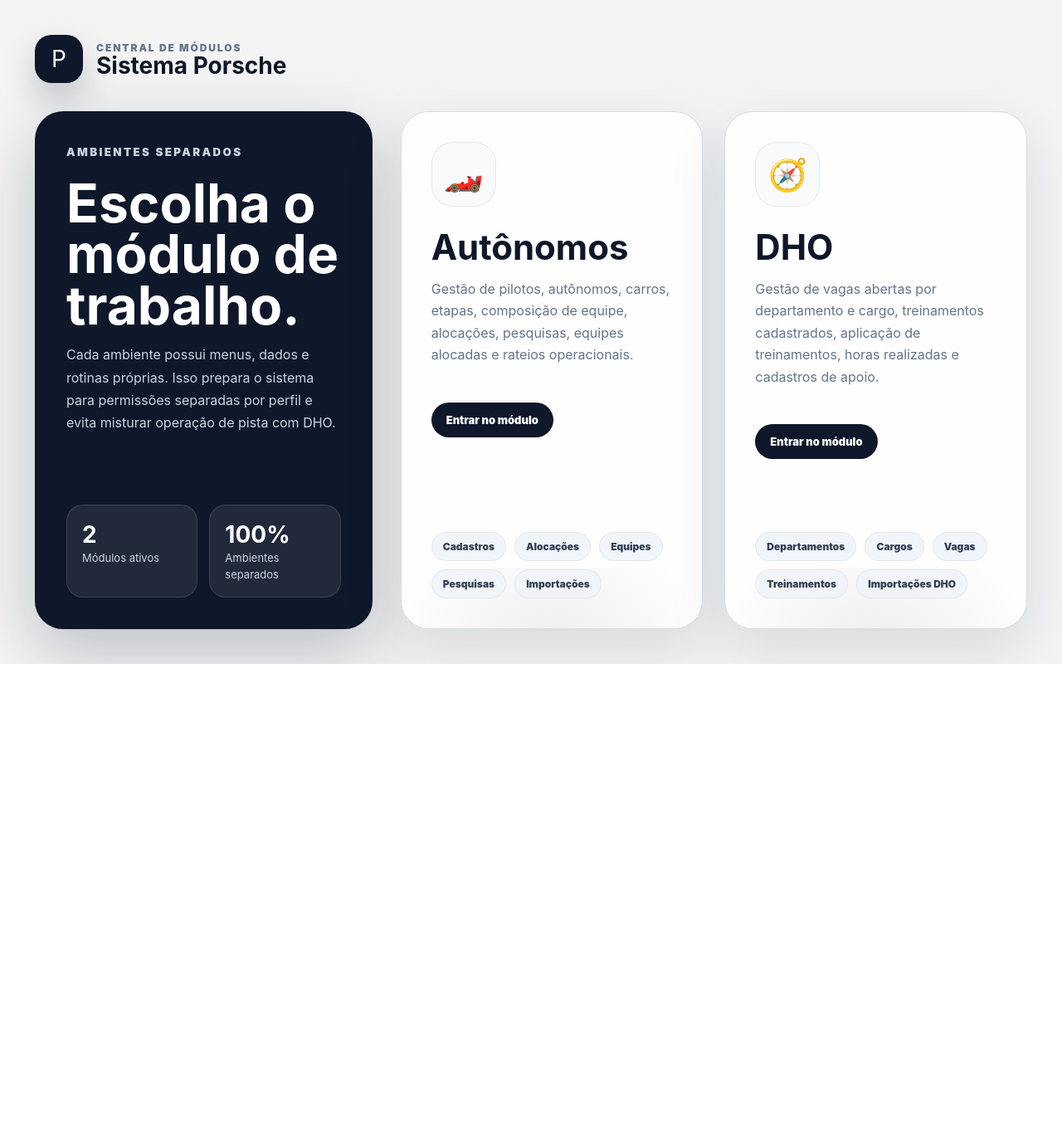
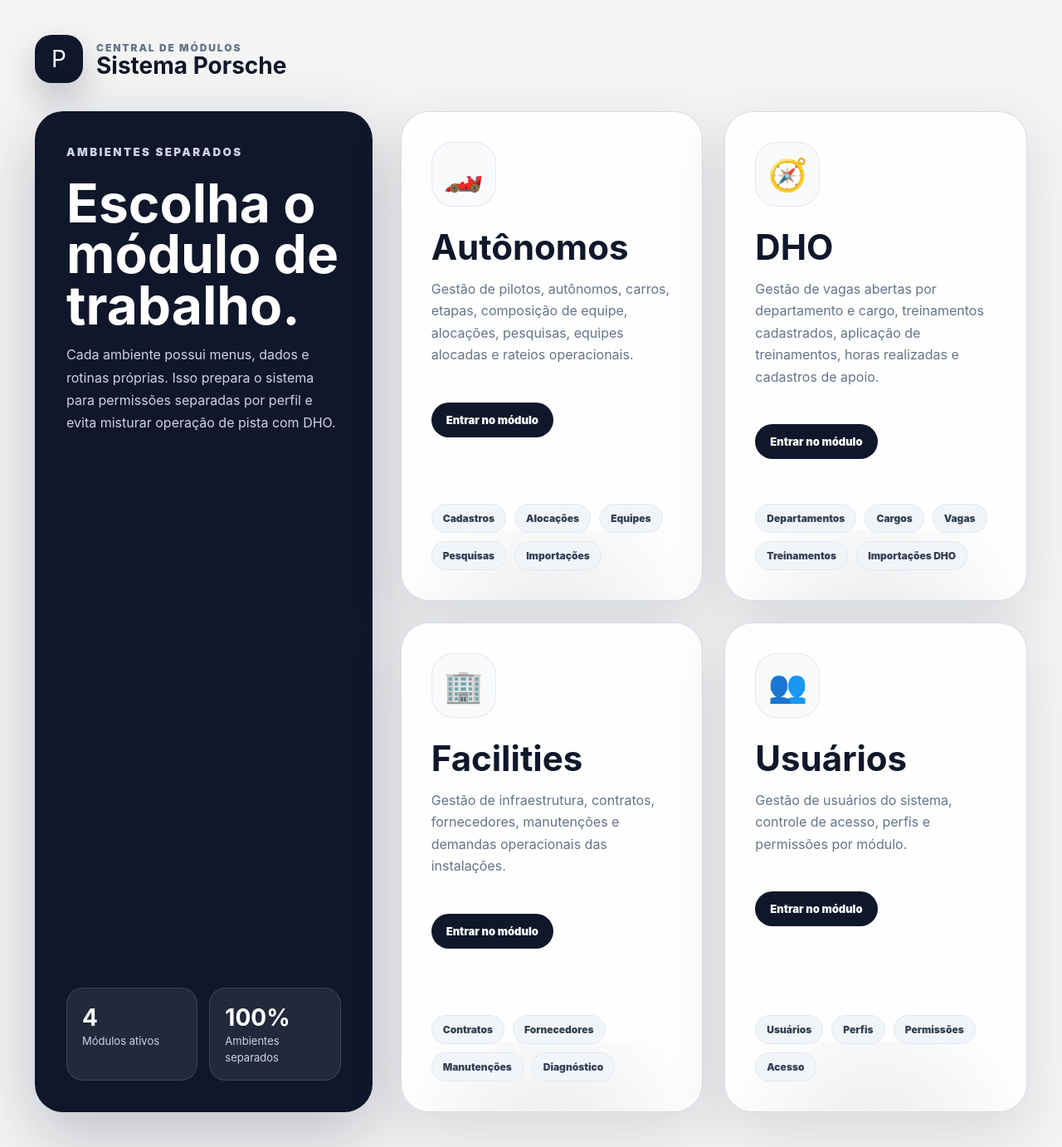
Before and after one commit to 77-Indicadores/porsche_autonomos, a Python web app: template app/templates/modulos.html in a window 1280 px wide. Shown: the whole page at 83% size. Before the commit the page ends 800 px from the top, so only its background shows below. Run offline with Jinja, Linux system fonts and the light colour scheme; the template is opened without the code that fills it, so the values that code supplies are empty.

Commit message:
Fix auth dict access, SQLite date cleanup e tela de modulos

```diff
--- a/app/database.py
+++ b/app/database.py
@@ -56,7 +56,9 @@ def limpar_datas_vazias_sqlite():
     with engine.begin() as conn:
         for table_name in inspector.get_table_names():
             for column in inspector.get_columns(table_name):
-                if not isinstance(column.get("type"), Date):
+                col_type = column.get("type")
+                is_date = isinstance(col_type, Date) or str(col_type).upper().startswith("DATE")
+                if not is_date:
                     continue
 
                 quoted_table = table_name.replace('"', '""')
--- a/app/templates/modulos.html
+++ b/app/templates/modulos.html
@@ -312,7 +312,7 @@
 
       <div class="modulos-mini-kpis">
         <div>
-          <b>2</b>
+          <b>4</b>
           <span>Módulos ativos</span>
         </div>
         <div>
@@ -362,6 +362,45 @@
           <span>Importações DHO</span>
         </div>
       </a>
+
+      <a class="modulo-card-full" href="/facilities">
+        <div class="modulo-card-top">
+          <div class="modulo-icon-full">🏢</div>
+          <h2>Facilities</h2>
+          <p>
+            Gestão de infraestrutura, contratos, fornecedores, manutenções e
+            demandas operacionais das instalações.
+          </p>
+          <div class="modulo-enter">Entrar no módulo</div>
+        </div>
+
+        <div class="modulo-tags-full">
+          <span>Contratos</span>
+          <span>Fornecedores</span>
+          <span>Manutenções</span>
+          <span>Diagnóstico</span>
+        </div>
+      </a>
+
+      <a class="modulo-card-full" href="/usuarios">
+        <div class="modulo-card-top">
+          <div class="modulo-icon-full">👥</div>
+          <h2>Usuários</h2>
+          <p>
+            Gestão de usuários do sistema, controle de acesso, perfis e
+            permissões por módulo.
+          </p>
+          <div class="modulo-enter">Entrar no módulo</div>
+        </div>
+
+        <div class="modulo-tags-full">
+          <span>Usuários</span>
+          <span>Perfis</span>
+          <span>Permissões</span>
+          <span>Acesso</span>
+        </div>
+      </a>
+
     </div>
   </div>
 </section>
```
Also changed, not shown: app/auth.py (+24 -0 lines).
